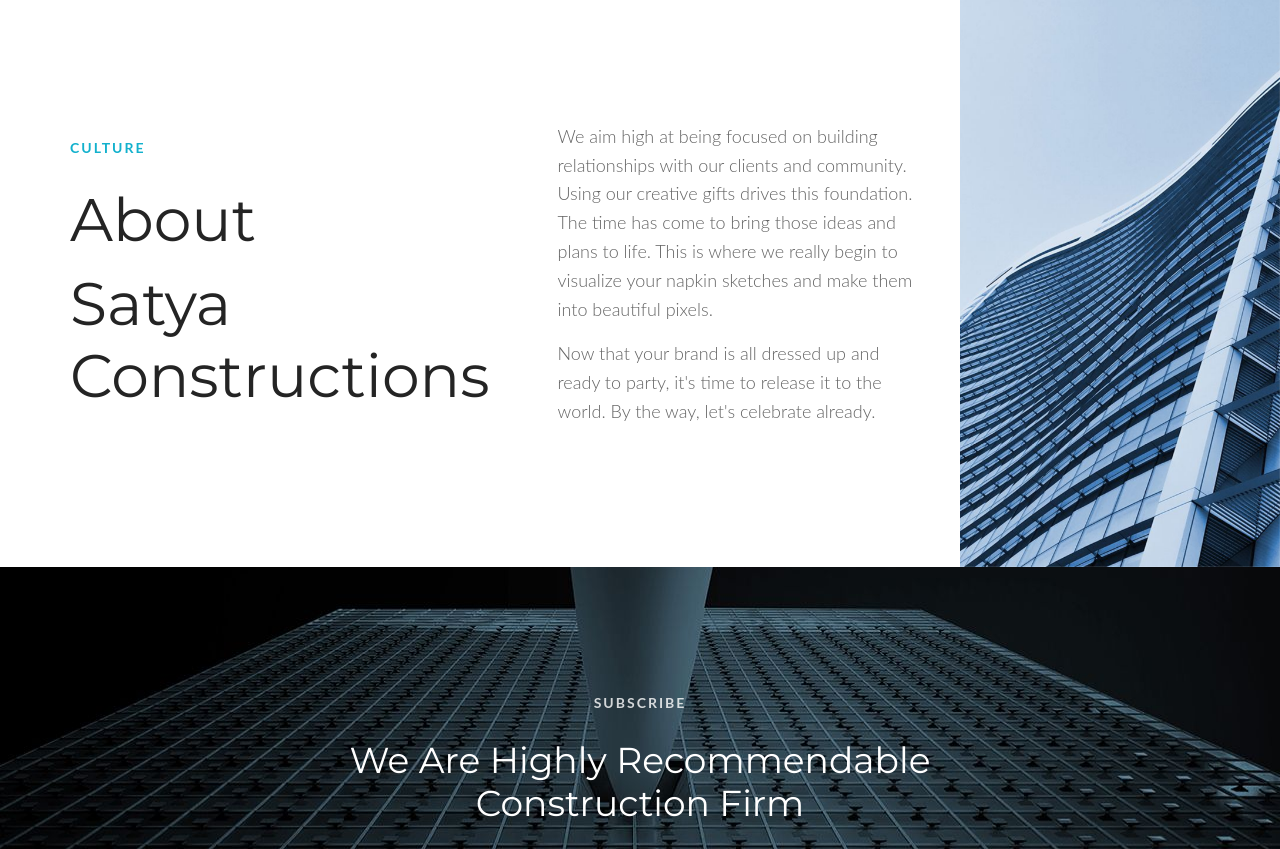
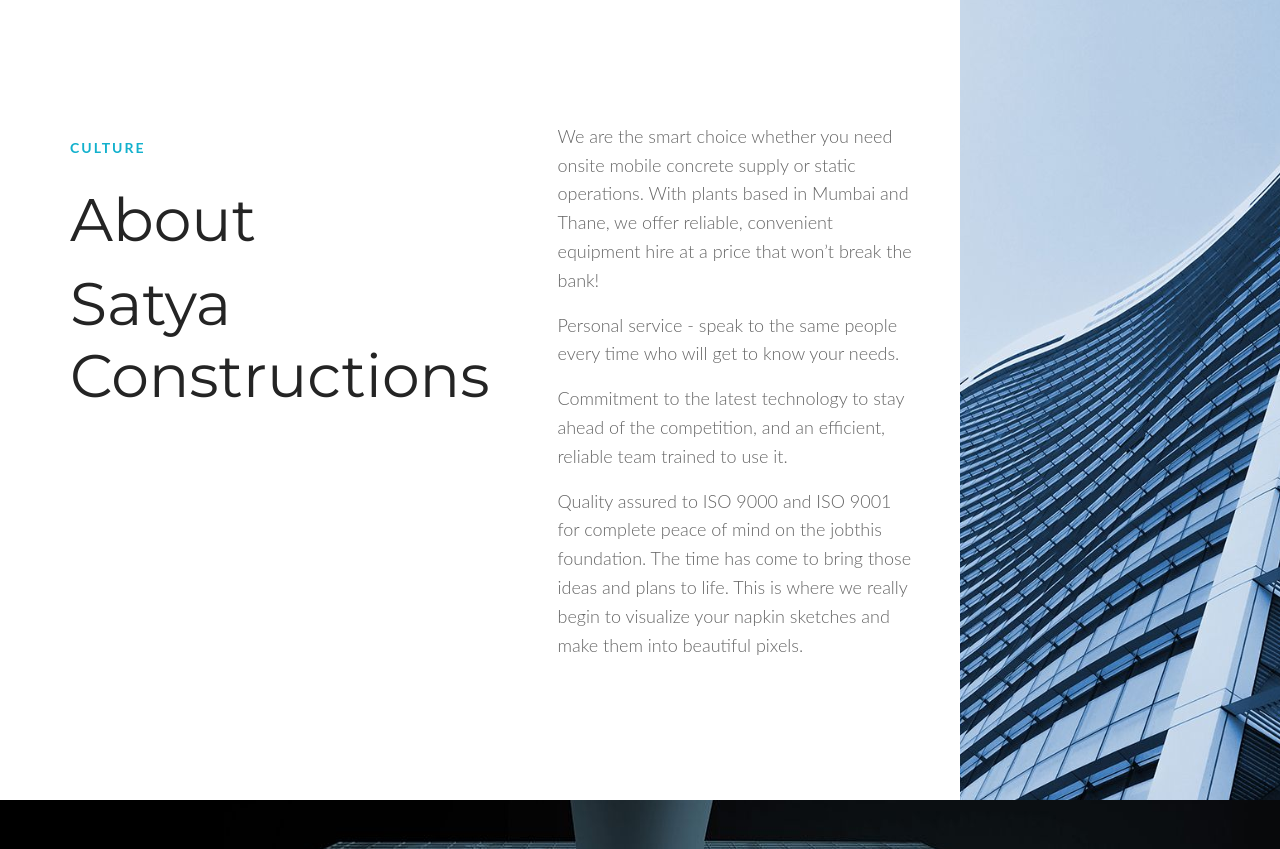
Before and after one commit to aniketmali/sl-app, a plain HTML site: page index.html in a window 1280 px wide. Shown: the part 1951-2800 px from the top of the page. Drawn offline with Linux system fonts and the light colour scheme.

Commit message:
added about us information

```diff
--- a/index.html
+++ b/index.html
@@ -150,7 +150,7 @@
                     <div class="container g-text-center--xs g-ver-center--xs">
                         <div class="g-margin-b-30--xs">
                             <div class="g-margin-b-30--xs">
-                                <h2 class="g-font-size-35--xs g-font-size-45--sm g-font-size-55--md g-color--white">We Are Leading The Way Construction Works</h2>
+                                <h2 class="g-font-size-35--xs g-font-size-45--sm g-font-size-55--md g-color--white">Let us build your dreams</h2>
                             </div>
                             <!-- <a class="js__popup__youtube" href="https://www.youtube.com/watch?v=lcFYdgZKZxY" title="Intro Video">
                                 <i class="s-icon s-icon--lg s-icon--white-bg g-radius--circle ti-control-play"></i>
@@ -293,8 +293,17 @@
                         </div>
                     </div>
                     <div class="col-md-4 col-md-offset-1">
-                        <p class="g-font-size-18--xs">We aim high at being focused on building relationships with our clients and community. Using our creative gifts drives this foundation. The time has come to bring those ideas and plans to life. This is where we really begin to visualize your napkin sketches and make them into beautiful pixels.</p>
-                        <p class="g-font-size-18--xs">Now that your brand is all dressed up and ready to party, it's time to release it to the world. By the way, let's celebrate already.</p>
+                        <p class="g-font-size-18--xs">We are the smart choice whether you need onsite mobile concrete supply or static operations. With plants based in Mumbai and Thane, we offer reliable, convenient equipment hire at a price that won’t break the bank!</p>
+                        <p class="g-font-size-18--xs">
+                                Personal service - speak to the same people every time who will get to know your needs.
+                        </p>
+                            <p class="g-font-size-18--xs">
+                                Commitment to the latest technology to stay ahead of the competition, and an efficient, reliable team trained to use it.
+                            </p>
+                            <p class="g-font-size-18--xs">
+                                Quality assured to ISO 9000 and ISO 9001 for complete peace of mind on the jobthis foundation. The time has come to bring those ideas and plans to life. This is where we really begin to visualize your napkin sketches and make them into beautiful pixels.
+                            </p>
+                        </ul>
                     </div>
                 </div>
             </div>
```
